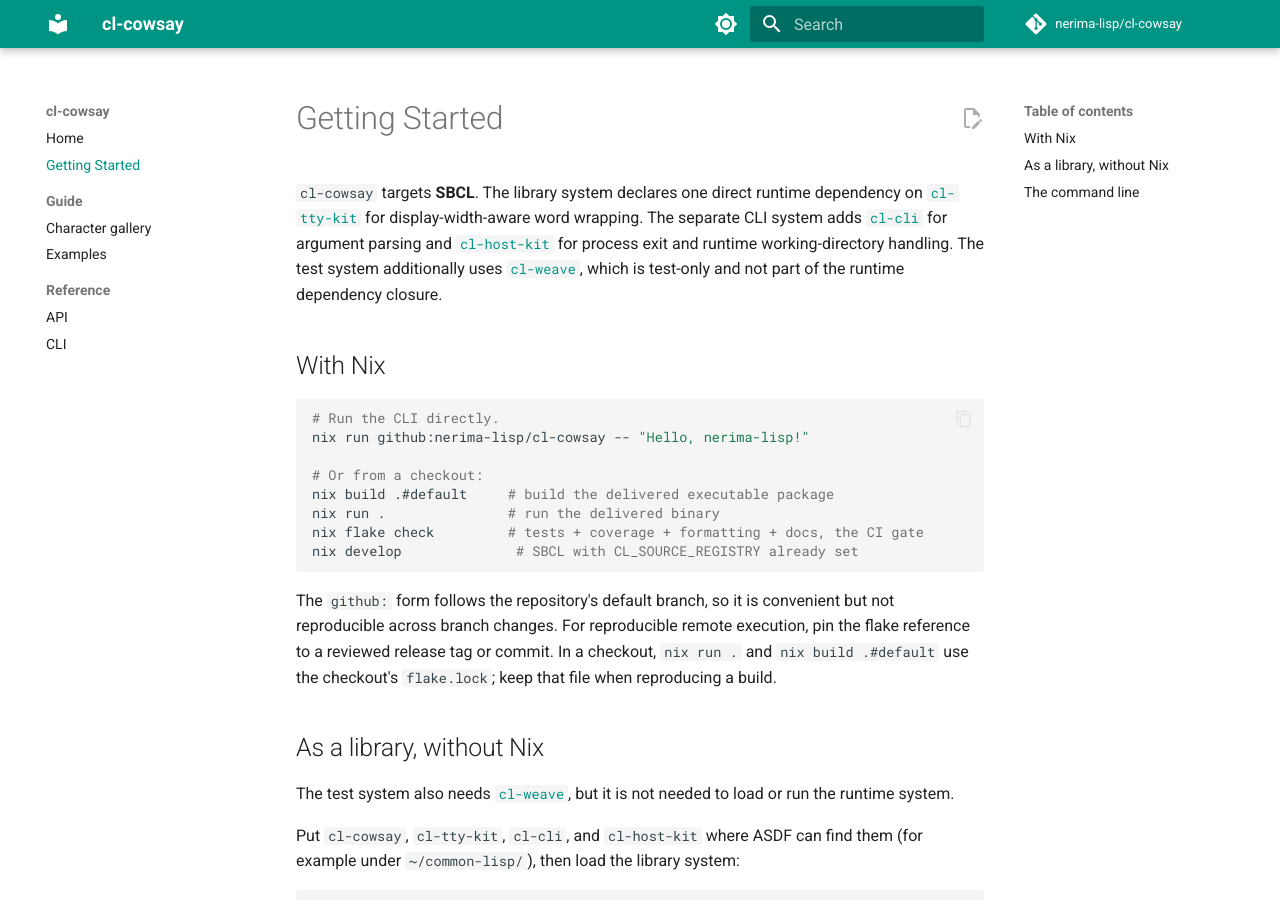
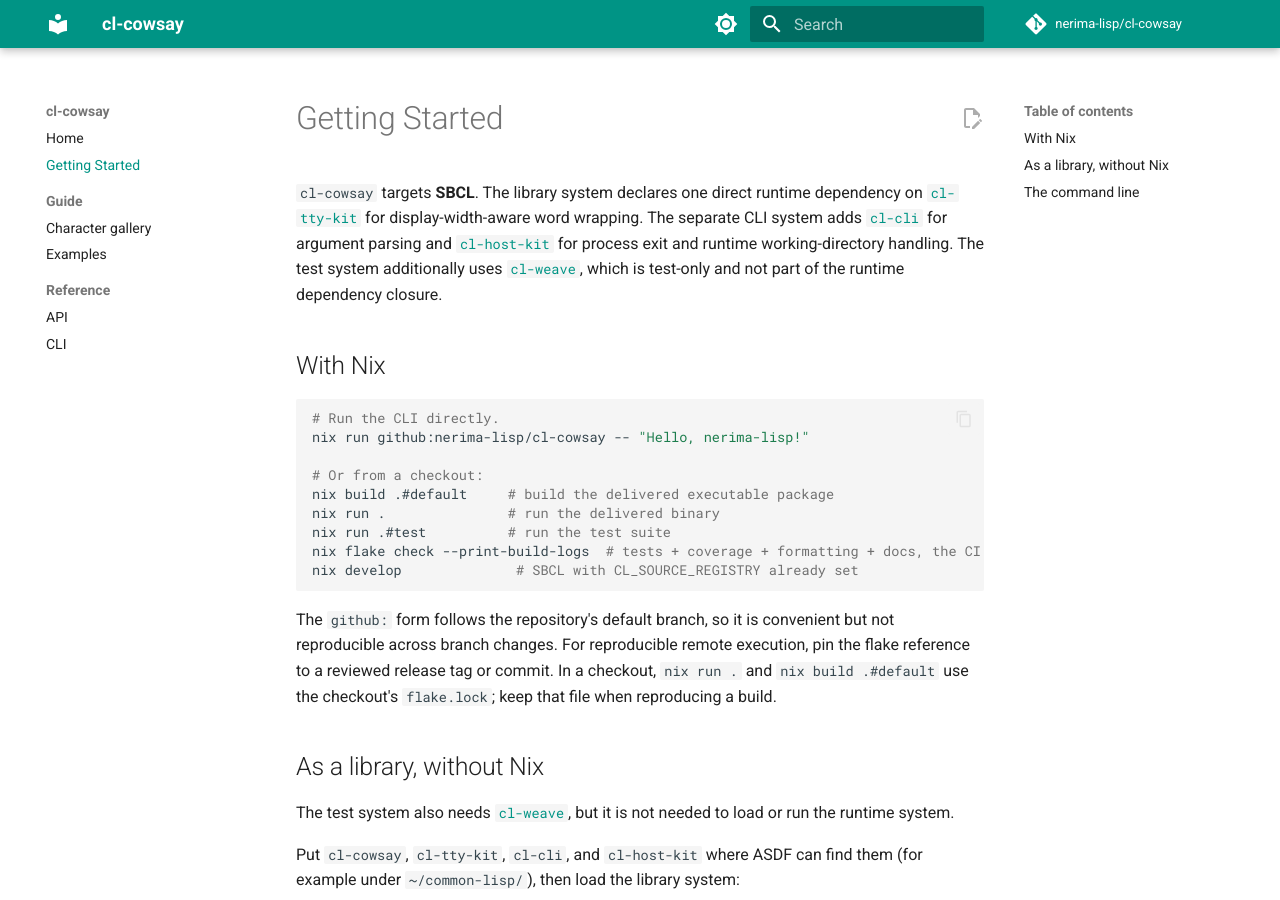
Before and after one commit to nerima-lisp/cl-cowsay, an MkDocs documentation site: the page built from docs/src/getting-started.md, in a window 1280 px wide and 900 px high. Built offline with MkDocs 1.6.1 and Material for MkDocs 9.7.7, drawn with Linux system fonts in a browser that asks for light colours; comment, search, counter and statistics services are not loaded.

Commit message:
docs: document verification workflow

````diff
--- a/docs/src/getting-started.md
+++ b/docs/src/getting-started.md
@@ -18,7 +18,8 @@ nix run github:nerima-lisp/cl-cowsay -- "Hello, nerima-lisp!"
 # Or from a checkout:
 nix build .#default     # build the delivered executable package
 nix run .               # run the delivered binary
-nix flake check         # tests + coverage + formatting + docs, the CI gate
+nix run .#test          # run the test suite
+nix flake check --print-build-logs  # tests + coverage + formatting + docs, the CI gate
 nix develop              # SBCL with CL_SOURCE_REGISTRY already set
 ```
 
````
